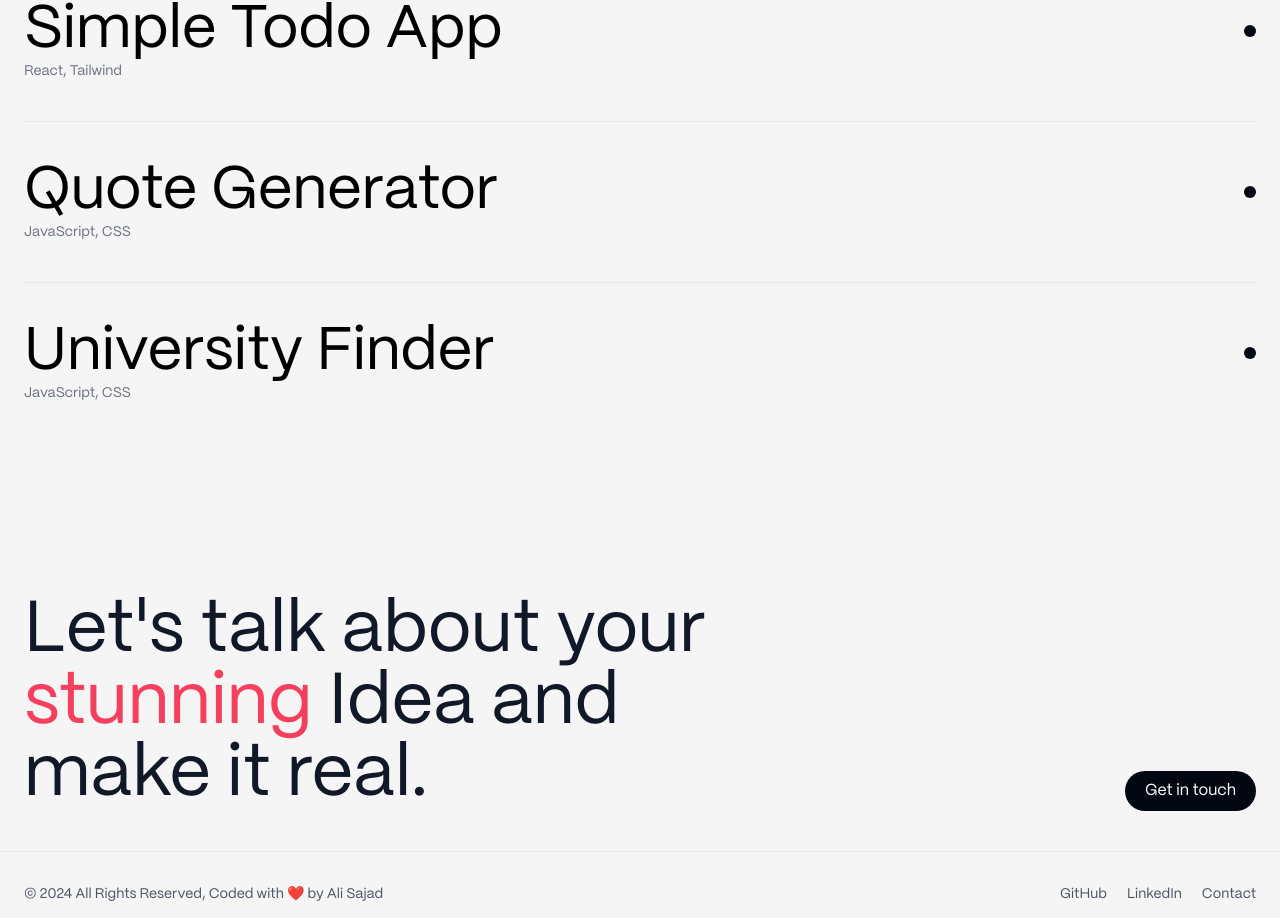
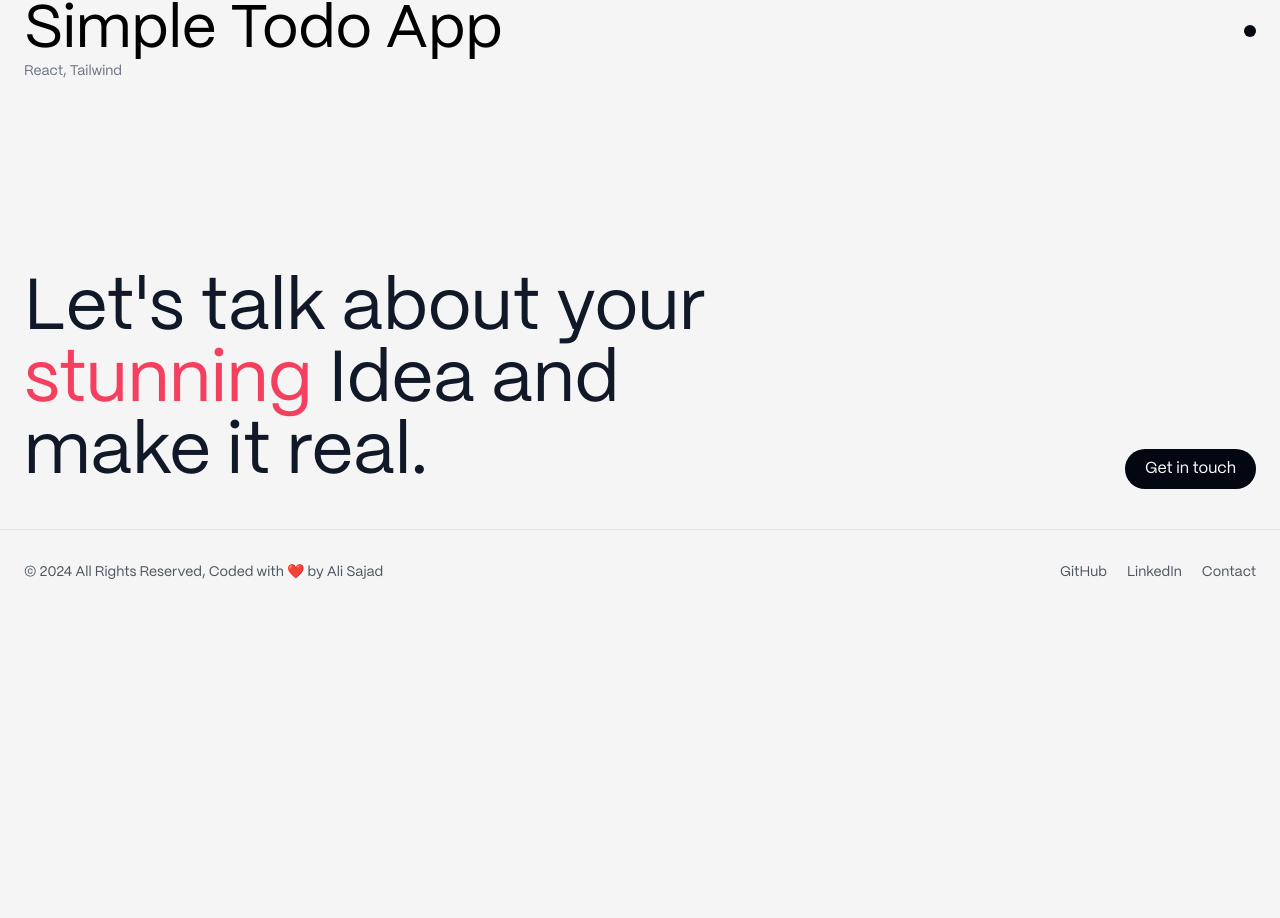
Before and after one commit to alisajad001/portfolio-2024, a React (Vite) app: page / in a window 1280 px wide. Shown: the part 1820-2738 px from the top of the page. After the commit the page ends 2434 px from the top, so only its background shows below. Built offline with nearby package versions, Linux system fonts and the light colour scheme.

Commit message:
Update Works component to include new projects and URLs

```diff
--- a/src/components/Works.jsx
+++ b/src/components/Works.jsx
@@ -1,34 +1,24 @@
-import { useState } from 'react';
-
 const worksData = [
   {
     id: 1,
     title: 'Weather Application',
     tools: ['React', 'Tailwind'],
     image: '/images/weather-app.png',
+    url: 'https://weather-app0093.netlify.app',
   },
   {
     id: 2,
     title: 'Cinema MDB',
     tools: ['React', 'Tailwind'],
     image: '/images/cinema-mdb.png',
+    url: 'https://cinemamdb.netlify.app',
   },
   {
     id: 3,
     title: 'Simple Todo App',
     tools: ['React', 'Tailwind'],
     image: '/images/todo-app.png',
-  },
-  {
-    id: 4,
-    title: 'Quote Generator',
-    tools: ['JavaScript', 'CSS'],
-    image: '/images/quote-generator.png',
-  },
-  {
-    id: 5,
-    title: 'University Finder',
-    tools: ['JavaScript', 'CSS'],
+    url: 'https://todo-app0093.netlify.app',
   },
 ];
 
@@ -45,7 +35,9 @@ export default function Works() {
           return (
             <a
               key={work.id}
-              href="#"
+              href={work.url || '#'}
+              target="_blank"
+              rel="noreferrer"
               className="relative border-t text-xl md:text-3xl lg:text-6xl py-5 md:py-10 group hover:text-rose-500 transition-all"
             >
               <div className="flex justify-between items-center">
```
